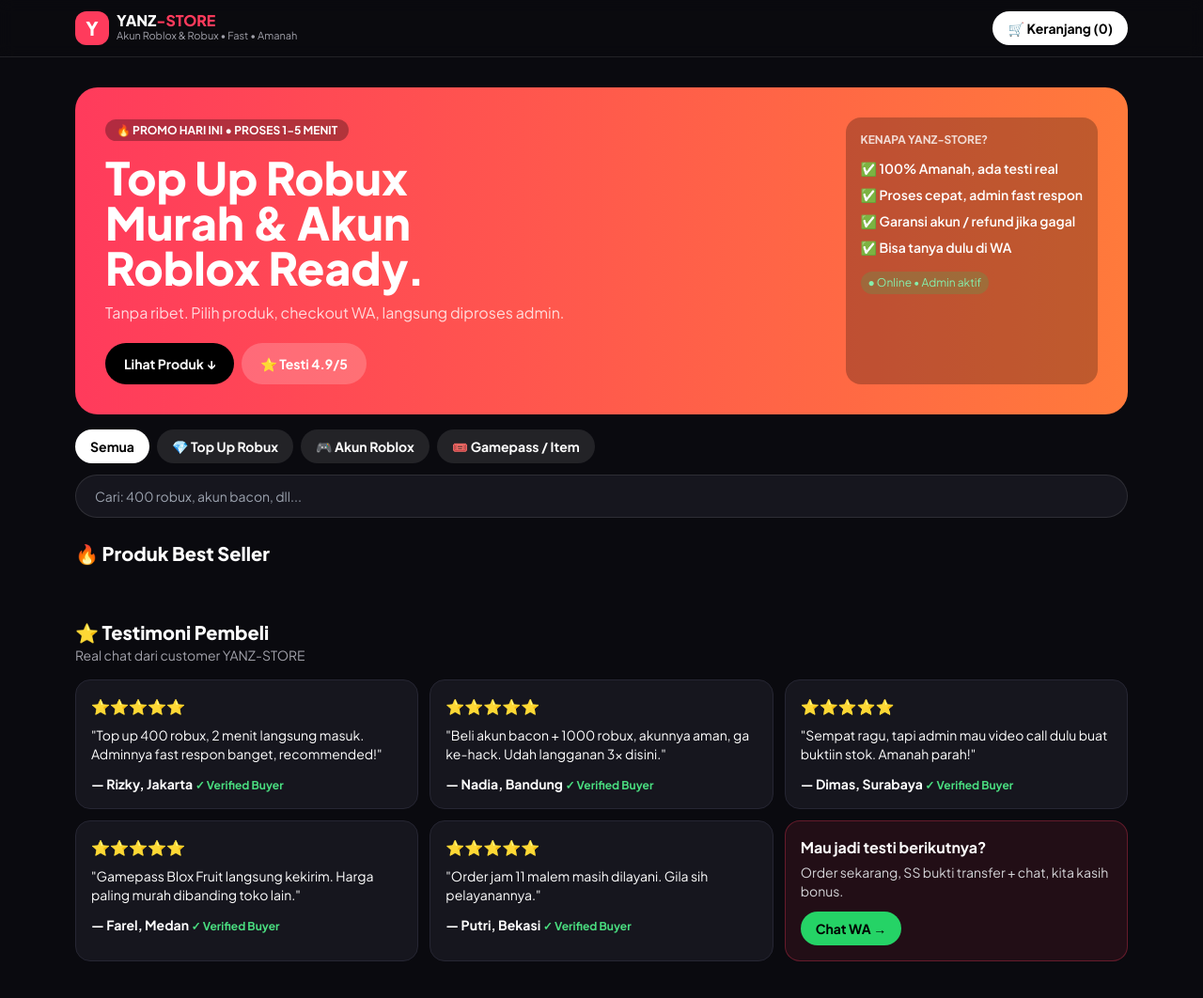
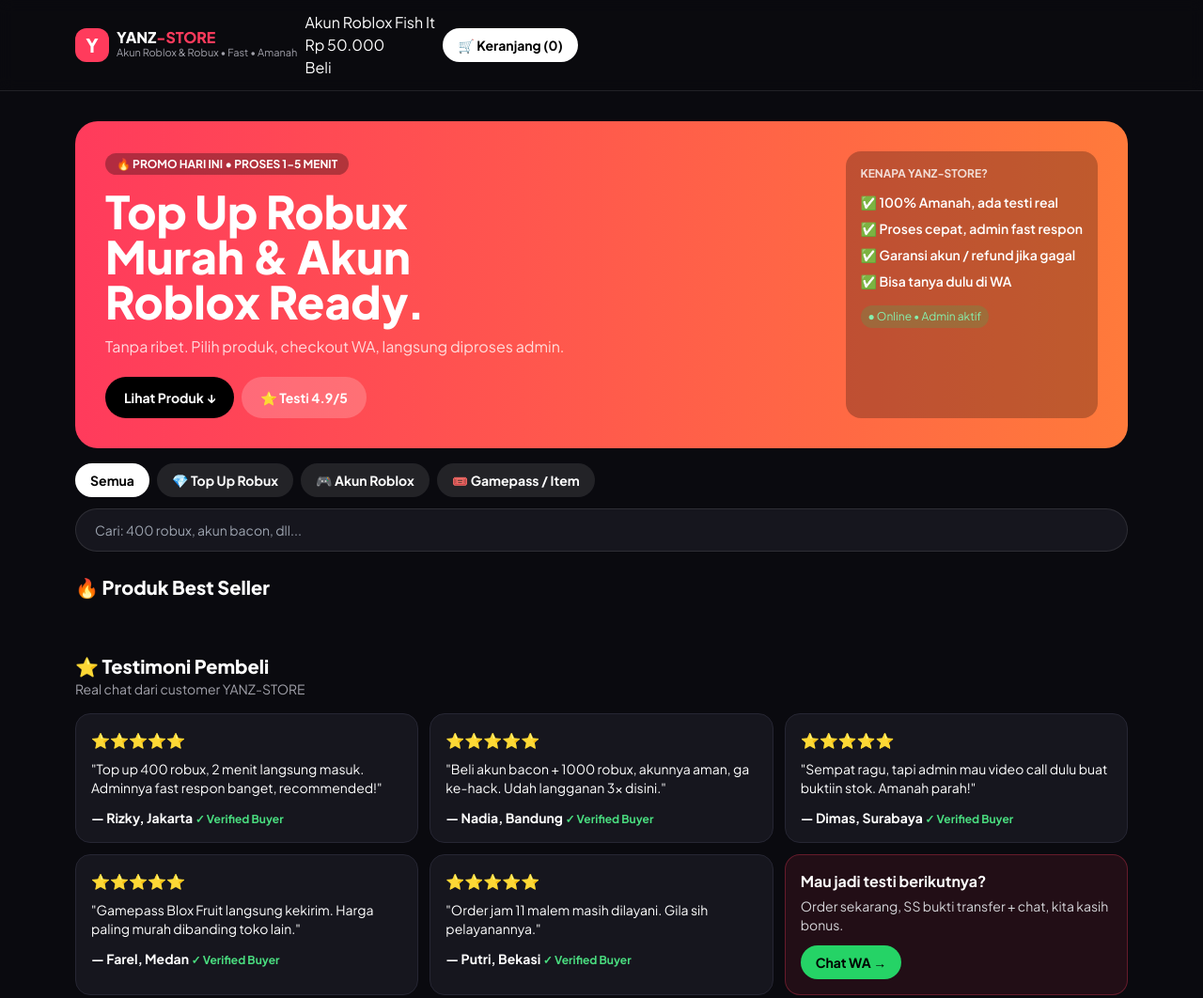
Before and after one commit to reysnake487-hue/webyanzjebeh, a plain HTML site: page index.html in a window 1280 px wide. Shown: the top 1062 px of the page at 94% size. Drawn offline with nearby package versions, Linux system fonts and the light colour scheme.

Commit message:
Update index.html

```diff
--- a/index.html
+++ b/index.html
@@ -24,6 +24,10 @@
     <div class="flex items-center gap-2">
       <div class="w-9 h-9 bg-[#FF3B5C] rounded-xl flex items-center justify-center font-black text-xl">Y</div>
       <div><p class="font-extrabold leading-none">YANZ<span class="text-[#FF3B5C]">-STORE</span></p><p class="text-[11px] text-zinc-400">Akun Roblox & Robux • Fast • Amanah</p></div>
+    <div class="product">
+  <h3>Akun Roblox Fish It</h3>
+  <p>Rp 50.000</p>
+  <a href="https://wa.me/62882000059866">Beli</a>
     </div>
     <button onclick="openCart()" class="bg-white text-black px-4 py-2 rounded-full font-bold text-sm">🛒 Keranjang (<span id="cartCount">0</span>)</button>
   </div>
```
